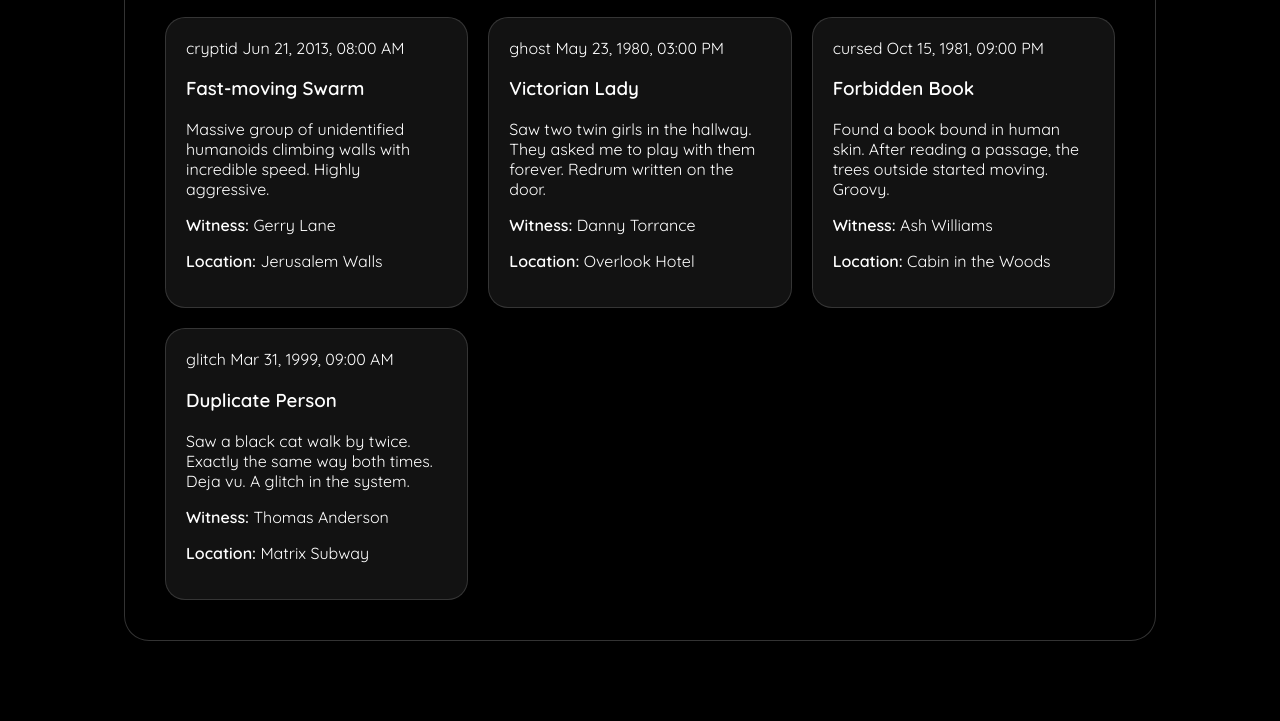
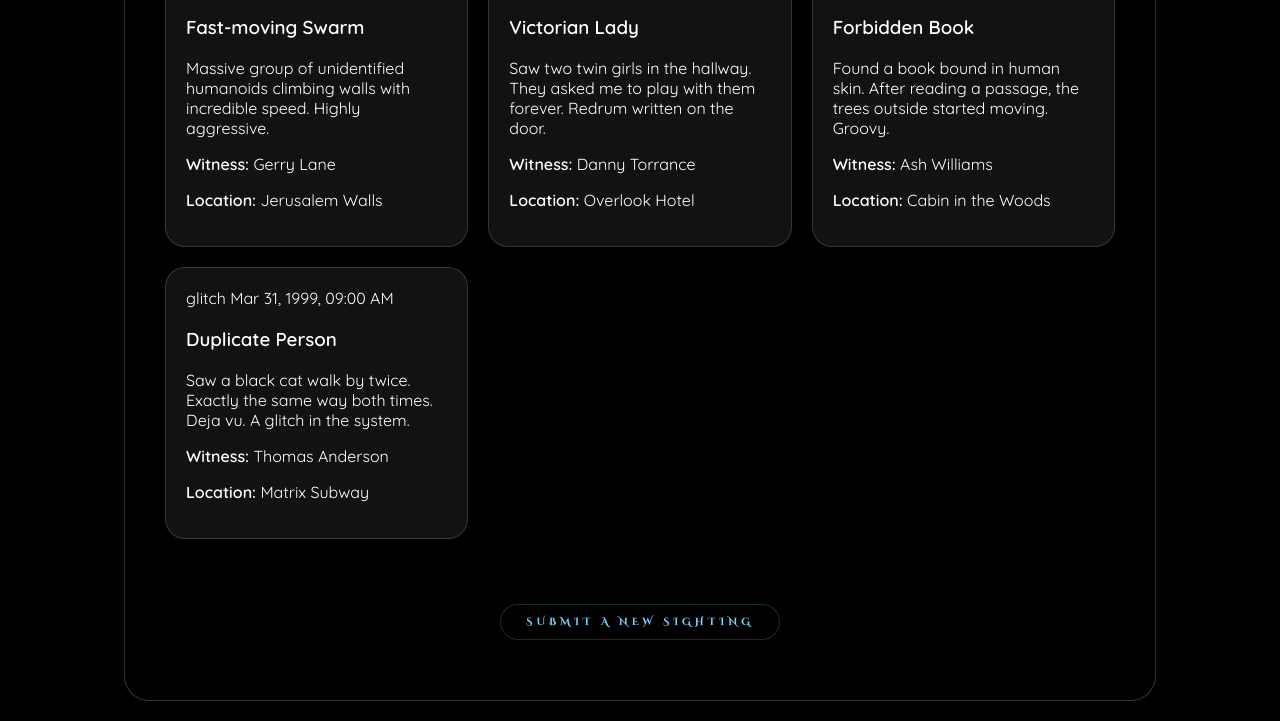
Before and after one commit to devAswinCode/peculiar-sighting-portal, a website: page reports.html in a window 1280 px wide. Shown: the part 859-1580 px from the top of the page. Before the commit the page ends 1520 px from the top, so only its background shows below. Drawn offline with Linux system fonts and the light colour scheme.

Commit message:
Centering the navigation at the bottom of the Archives

```diff
--- a/reports.html
+++ b/reports.html
@@ -17,14 +17,15 @@
 
   <button id="audio-toggle" class="audio-btn">🔈 Sound: OFF</button>
 
-  <div class="container reports-page">
-    <h1>Submitted Peculiar Sightings</h1>
-    <div class="header-nav">
-      <a href="index.html" class="fancy-view-link">Submit a New Sighting</a>
-    </div>
+<div class="container reports-page">
+  <h1>Submitted Peculiar Sightings</h1>
 
-    <div id="reportsList" class="reports-grid"></div>
+  <div id="reportsList" class="reports-grid"></div>
+
+  <div class="bottom-nav">
+    <a href="index.html" class="fancy-view-link">Submit a New Sighting</a>
   </div>
+</div>
 
   <script src="script.js"></script>
 
--- a/styles.css
+++ b/styles.css
@@ -276,3 +276,13 @@ button[type="submit"]:hover {
   background: rgba(125, 211, 252, 0.2);
   transform: scale(1.1);
 }
+
+/* Centering the navigation at the bottom of the Archives */
+.bottom-nav {
+  display: flex;
+  justify-content: center; /* Horizontally centers the link */
+  align-items: center;
+  margin-top: 40px;       /* Adds space between the cards and the button */
+  padding-bottom: 20px;
+  width: 100%;            /* Ensures it spans the whole container */
+}
```
